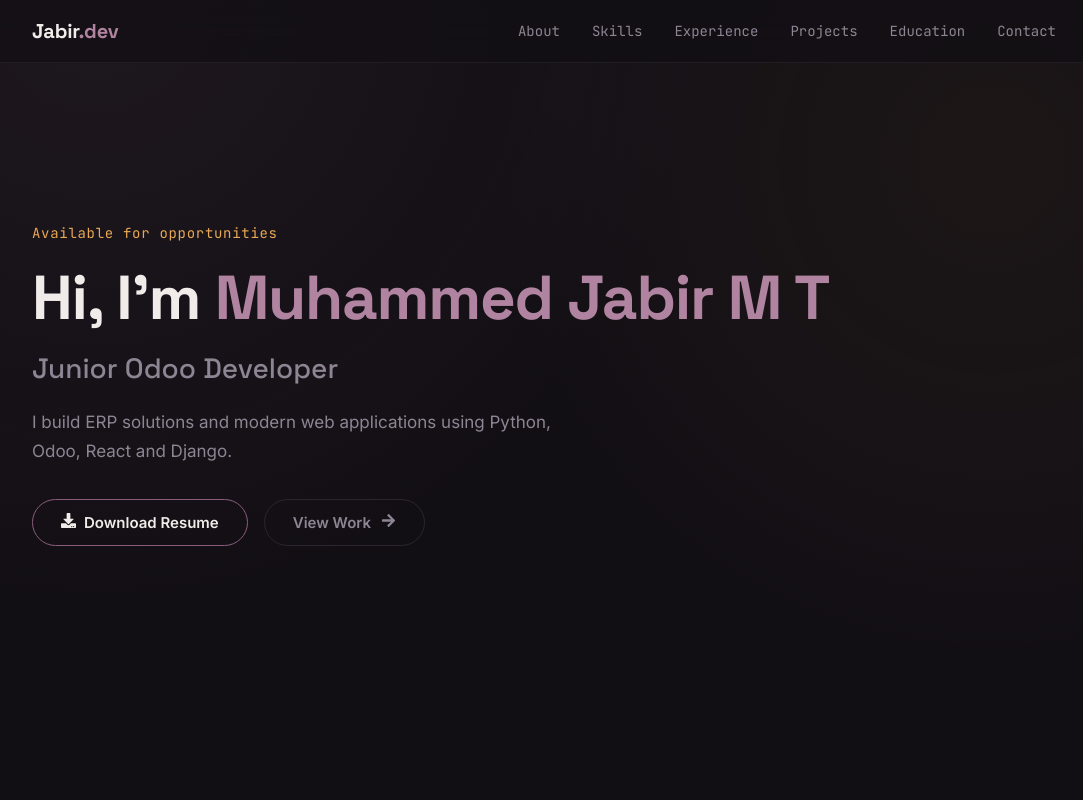
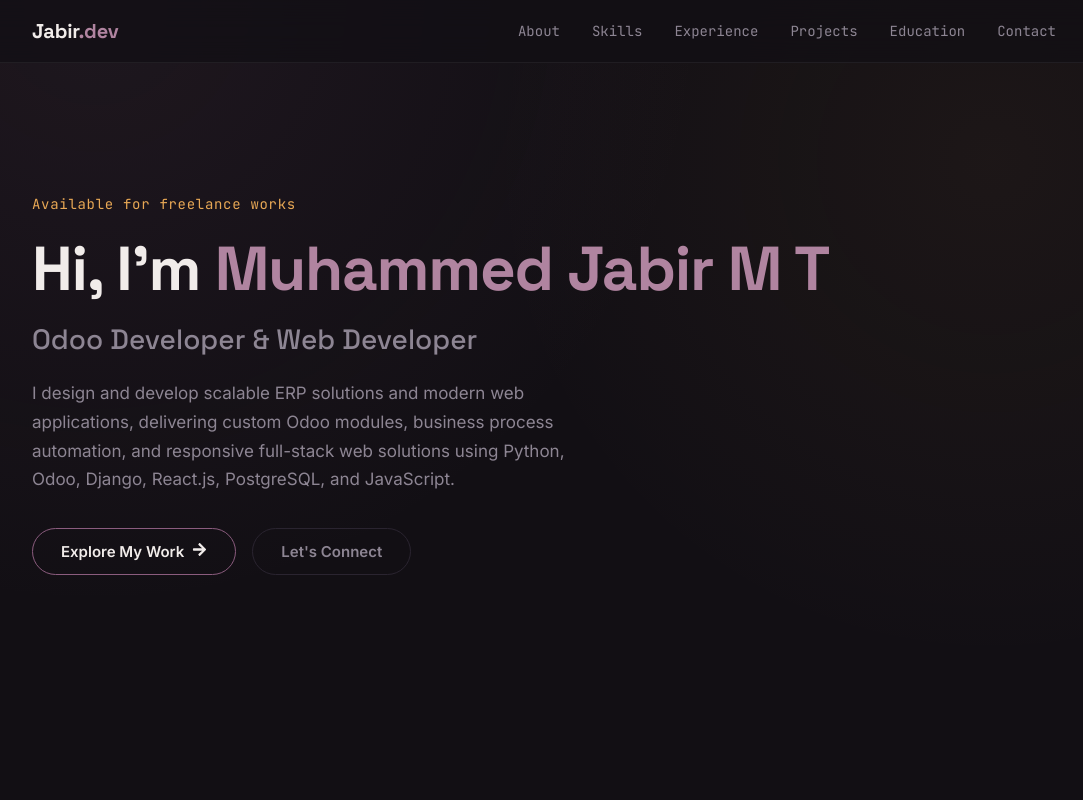
Before and after one commit to muhammed-jabir/Portfolio_latest_one, a React (Vite) app: page / in a window 1280 px wide. Shown: the top 800 px of the page, without its empty margins (96-1179 px from the left). Built offline with nearby package versions, Linux system fonts and the light colour scheme.

Commit message:
removed resume download

```diff
--- a/src/components/Hero.jsx
+++ b/src/components/Hero.jsx
@@ -18,31 +18,31 @@ function Hero() {
     <section className="hero">
       <motion.div variants={container} initial="hidden" animate="show">
         <motion.span className="hero-tag" variants={item}>
-          Available for opportunities
+          Available for freelance works
         </motion.span>
 
         <motion.h1 variants={item}>
           Hi, I'm <span>Muhammed Jabir M T</span>
         </motion.h1>
 
-        <motion.h2 variants={item}>Junior Odoo Developer</motion.h2>
+        <motion.h2 variants={item}>Odoo Developer & Web Developer</motion.h2>
 
         <motion.p variants={item}>
-          I build ERP solutions and modern web applications using Python,
-          Odoo, React and Django.
+         I design and develop scalable ERP solutions and modern web applications, delivering custom Odoo modules, business process automation, and responsive full-stack web solutions using Python, Odoo, Django, React.js, PostgreSQL, and JavaScript.
+
         </motion.p>
 
         <motion.div className="hero-actions" variants={item}>
-          <a href="/resume.pdf" download>
-            <button>
-              <FaDownload style={{ marginRight: 8 }} />
-              Download Resume
-            </button>
-          </a>
+ <a href="#projects">
+  <button>
+    Explore My Work
+    <FaArrowRight style={{ marginLeft: 8 }} />
+  </button>
+</a>
 
-          <a href="#projects" className="btn-outline">
-            View Work <FaArrowRight style={{ marginLeft: 6 }} />
-          </a>
+<a href="#contact" className="btn-outline">
+  Let's Connect
+</a>
         </motion.div>
       </motion.div>
     </section>
```
